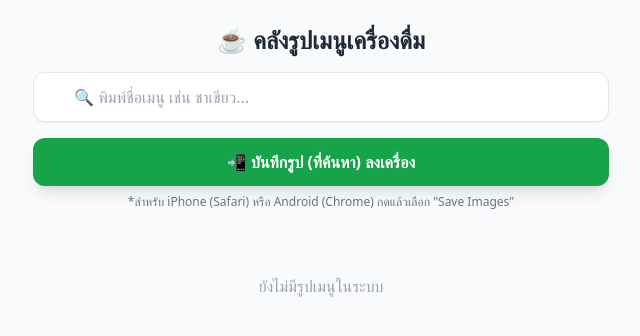
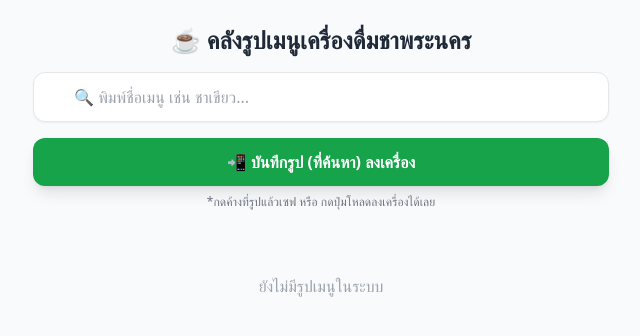
Before and after one commit to puppity/drink-menu, a Flask app: template templates/index.html in a window 1280 px wide. Shown: the top 336 px of the page, without its empty margins (319-959 px from the left). Run offline with Flask 3, Linux system fonts and the light colour scheme; the template is opened without the code that fills it, so the values that code supplies are empty; some libraries are stand-ins or nearby versions.

Commit message:
Update index.html

```diff
--- a/templates/index.html
+++ b/templates/index.html
@@ -1,7 +1,7 @@
 <!DOCTYPE html>
 <html lang="th">
 <head>
-    <title>เมนูเครื่องดื่ม</title>
+    <title>เมนูเครื่องดื่มชาพระนคร</title>
     <meta name="viewport" content="width=device-width, initial-scale=1.0">
     <script src="https://cdn.tailwindcss.com"></script>
     <style>
@@ -14,7 +14,7 @@
 
     <div class="max-w-xl mx-auto">
         <div class="sticky top-0 bg-gray-50 pt-2 pb-4 z-20">
-            <h1 class="text-2xl font-bold mb-4 text-center text-gray-800">☕ คลังรูปเมนูเครื่องดื่ม</h1>
+            <h1 class="text-2xl font-bold mb-4 text-center text-gray-800">☕ คลังรูปเมนูเครื่องดื่มชาพระนคร</h1>
 
             <div class="relative">
                 <input type="text" id="searchInput" onkeyup="filterImages()"
@@ -29,7 +29,7 @@
                 📲 บันทึกรูป (ที่ค้นหา) ลงเครื่อง
             </button>
             <p class="text-xs text-gray-500 mt-2">
-                *สำหรับ iPhone (Safari) หรือ Android (Chrome) กดแล้วเลือก "Save Images"
+                *กดค้างที่รูปแล้วเซฟ หรือ กดปุ่มโหลดลงเครื่องได้เลย
             </p>
         </div>
 
```
